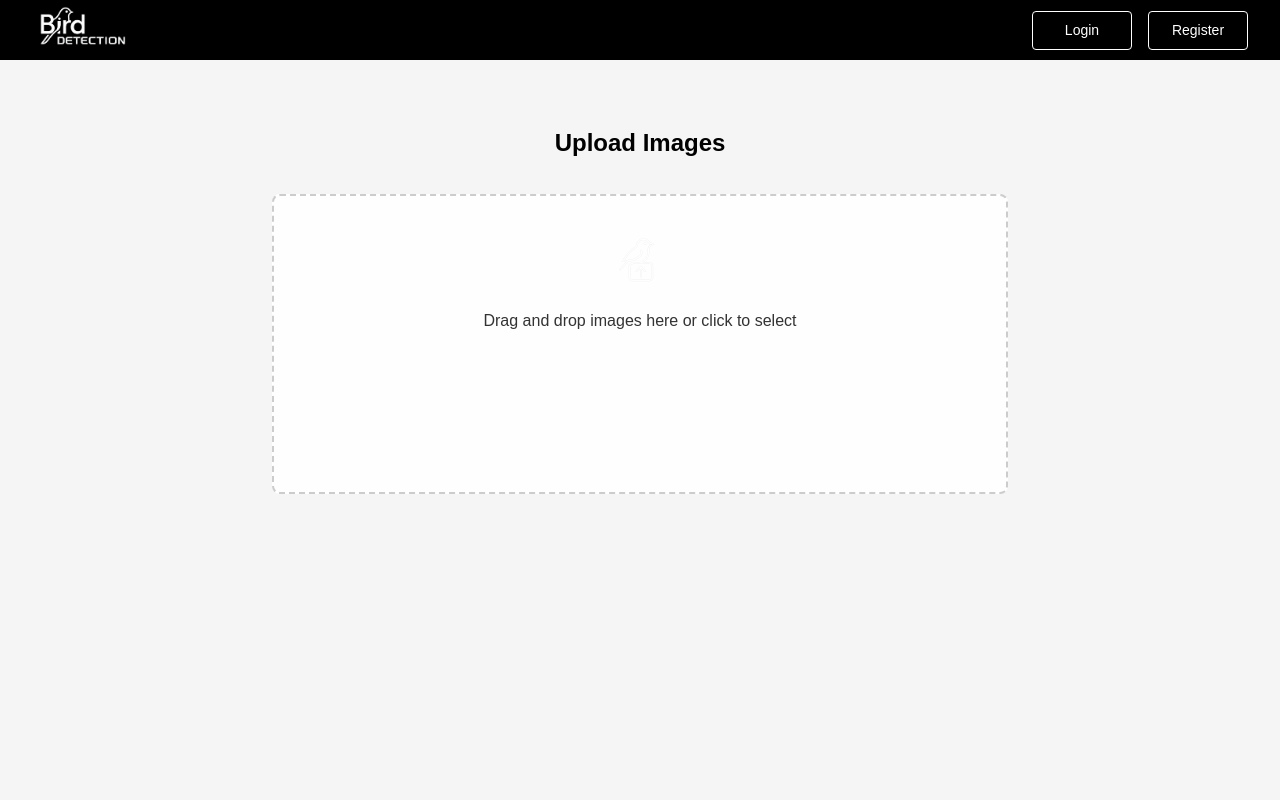
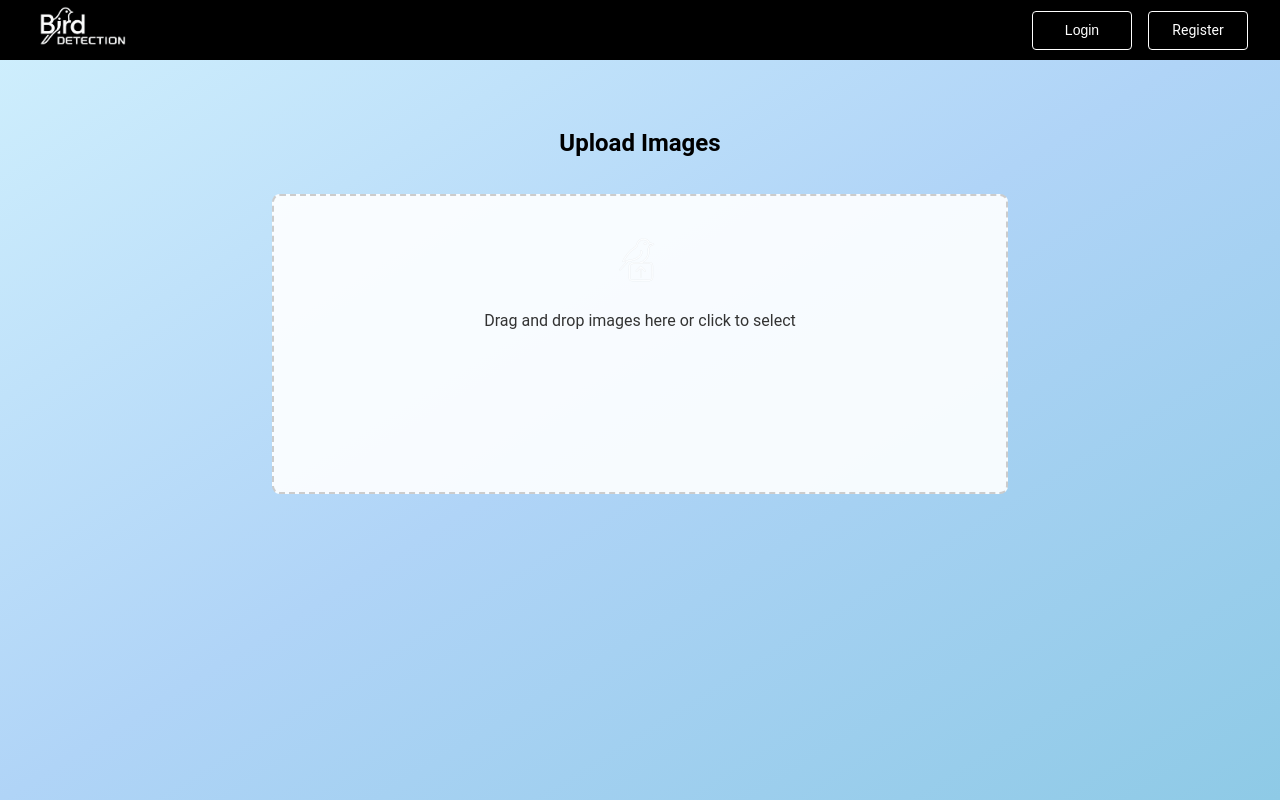
Before and after one commit to Nauxuswatchout/5225_assignment, a Flask app: template templates/upload.html in a window 1280 px wide. Run offline with Flask 3, Linux system fonts and the light colour scheme; the template is opened without the code that fills it, so the values that code supplies are empty; some libraries are stand-ins or nearby versions.

Commit message:
Update upload.html

```diff
--- a/UserInterface/templates/upload.html
+++ b/UserInterface/templates/upload.html
@@ -31,6 +31,17 @@
 </div>
 
 <style>
+html, body {
+    height: 100%;
+    margin: 0;
+    padding: 0;
+    font-family: 'Roboto', sans-serif;
+    background: linear-gradient(to bottom right, #d0f0fd, #b0d4f7, #8ecae6);
+    background-repeat: no-repeat;
+    background-attachment: fixed;
+    background-size: cover;
+}
+
 .upload-container {
     position: relative;
     z-index: 2;
```
